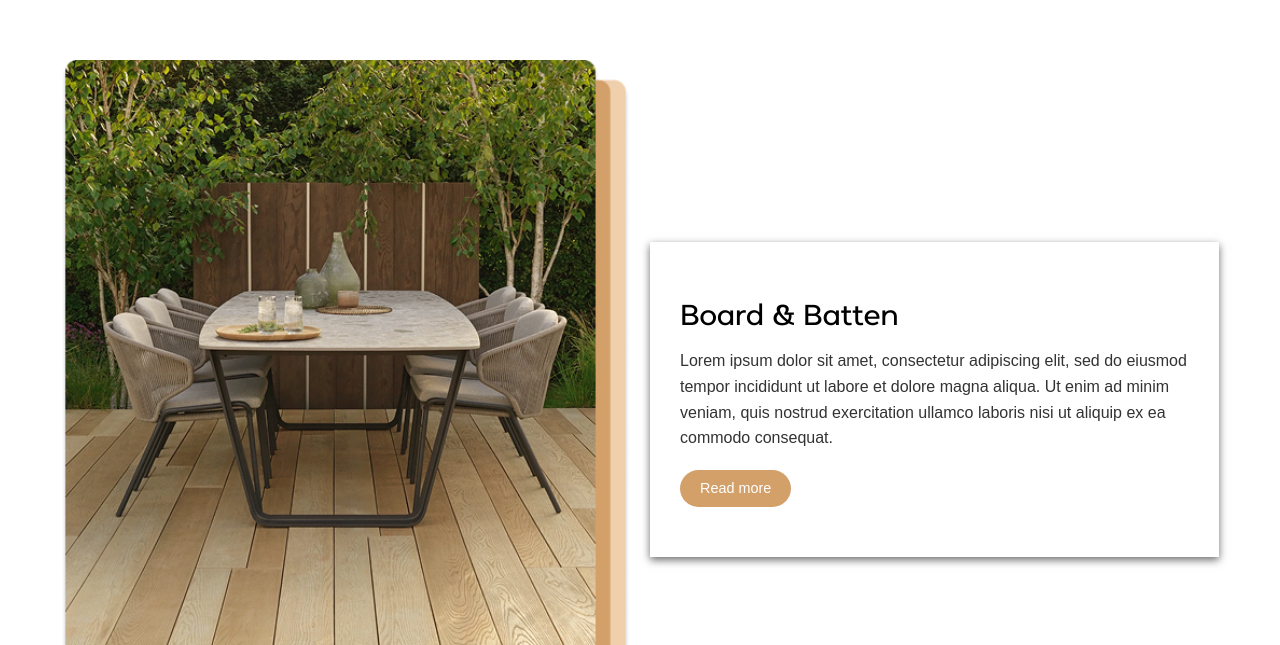
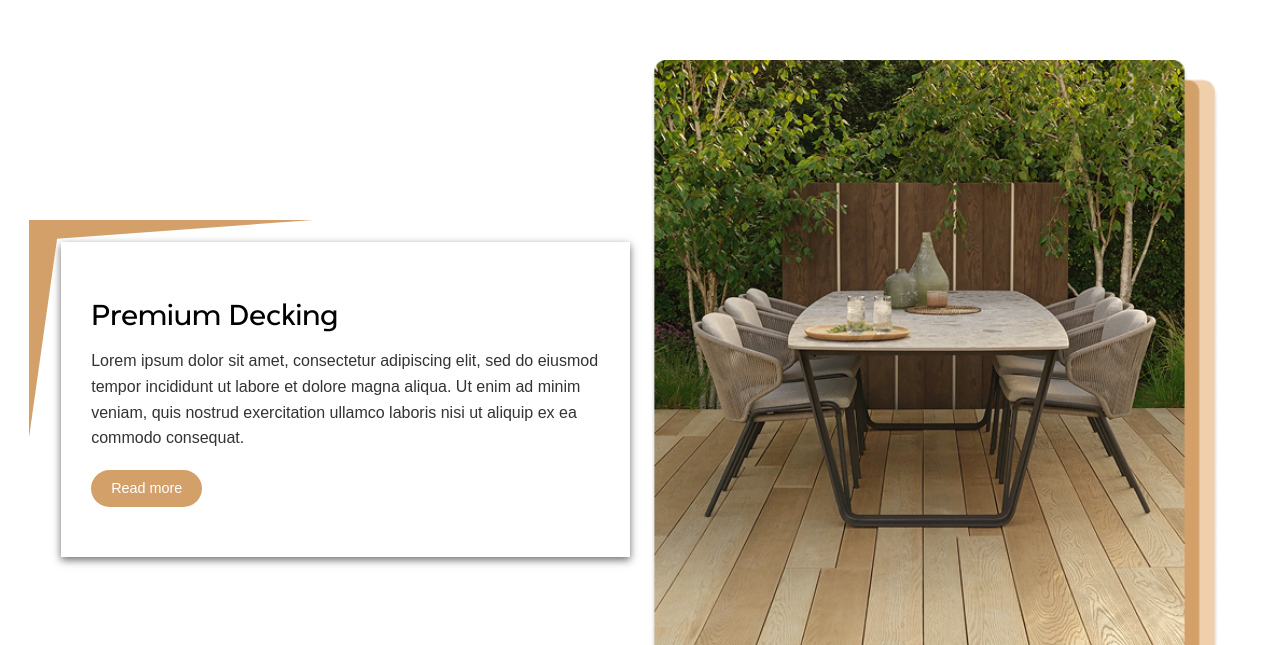
Before and after one commit to AbhiSehjal0925/Millboard-frontend, a Next.js app: page / in a window 1280 px wide. Shown: the part 3495-4140 px from the top of the page. Built offline with nearby package versions, Linux system fonts and the light colour scheme; a web font is replaced by a local one.

Commit message:
18-08-25 1st commit

```diff
--- a/src/app/components/Section3rd.tsx
+++ b/src/app/components/Section3rd.tsx
@@ -63,6 +63,15 @@ const Section3rd: React.FC = () => {
     boxSizing: "border-box",
   };
 
+  const svgStyle: React.CSSProperties = {
+    position: "absolute",
+    top: "0",
+    right: "0",
+    zIndex: 1,
+    width: isMobile ? "80px" : isTablet ? "120px" : "160px",
+    height: "auto",
+  };
+
   const heading1Style: React.CSSProperties = {
     fontSize: isMobile ? "1.2rem" : isTablet ? "1.5rem" : "1.8rem",
     fontWeight: 500,
@@ -87,8 +96,39 @@ const Section3rd: React.FC = () => {
     transition: "background-color 0.3s ease",
   };
 
-  const renderRow = (imgSrc: string) => (
+  const renderRow = (imgSrc: string, title: string, description: string, isReversed: boolean = false) => (
     <div style={rowStyle}>
+      {isReversed ? (
+        <>
+          <div style={textBoxStyle}>
+            <div style={absoluteTextStyle}>
+              <div style={heading1Style}>{title}</div>
+              <div style={heading2Style}>{description}</div>
+              <button
+                style={buttonStyle}
+                className="coolBeans"
+              >
+                Read more
+              </button>
+
+              <svg xmlns="http://www.w3.org/2000/svg" width="319" height="244" viewBox="0 0 319 244" fill="none" style={{ position: "absolute", top: "-22px", left: "-32px", zIndex: 1000, width: "50%", height: "auto" }}>
+                <path d="M0 0H319L31.5 21L0 244V0Z" fill="#D3A069" />
+              </svg>
+
+            </div>
+          </div>
+          <div style={imageBoxStyle}>
+            <Image
+              src={imgSrc}
+              alt="Section Image"
+              width={460}
+              height={300}
+              style={{ width: "100%", height: "auto", objectFit: "cover" }}
+            />
+          </div>
+        </>
+      ) : (
+        <>
           <div style={imageBoxStyle}>
             <Image
               src={imgSrc}
@@ -100,25 +140,39 @@ const Section3rd: React.FC = () => {
           </div>
           <div style={textBoxStyle}>
             <div style={absoluteTextStyle}>
-          <div style={heading1Style}>Board & Batten</div>
-          <div style={heading2Style}>
-            Lorem ipsum dolor sit amet, consectetur adipiscing elit, sed do eiusmod tempor incididunt ut labore et dolore magna aliqua. Ut enim ad minim veniam, quis nostrud exercitation ullamco laboris nisi ut aliquip ex ea commodo consequat.
-          </div>
+              <div style={heading1Style}>{title}</div>
+              <div style={heading2Style}>{description}</div>
               <button
                 style={buttonStyle}
                 className="coolBeans"
               >
                 Read more
               </button>
+
+              <svg xmlns="http://www.w3.org/2000/svg" width="319" height="244" viewBox="0 0 319 244" fill="none" style={{ position: "absolute", top: "-22px", right: "-32px", zIndex: 1000, width: "50%", height: "auto" }}>
+                <path d="M319 0H0L287.5 21L319 244V0Z" fill="#D3A069" />
+              </svg>
+
             </div>
           </div>
+        </>
+      )}
     </div>
   );
 
   return (
     <section style={sectionStyle}>
-      {renderRow("/images/section3rdimg2.png")}
-      {renderRow("/images/section3rdimg1.png")}
+      {renderRow(
+        "/images/section3rdimg2.png",
+        "Board & Batten",
+        "Lorem ipsum dolor sit amet, consectetur adipiscing elit, sed do eiusmod tempor incididunt ut labore et dolore magna aliqua. Ut enim ad minim veniam, quis nostrud exercitation ullamco laboris nisi ut aliquip ex ea commodo consequat."
+      )}
+      {renderRow(
+        "/images/section3rdimg1.png",
+        "Premium Decking",
+        "Lorem ipsum dolor sit amet, consectetur adipiscing elit, sed do eiusmod tempor incididunt ut labore et dolore magna aliqua. Ut enim ad minim veniam, quis nostrud exercitation ullamco laboris nisi ut aliquip ex ea commodo consequat.",
+        true
+      )}
     </section>
   );
 };
--- a/src/app/components/Section5th.tsx
+++ b/src/app/components/Section5th.tsx
@@ -74,7 +74,6 @@ const styles = {
     alignItems: "center",
     justifyContent: "center",
     padding: "20px",
-    margin: '10px 0',
   },
 };
 
@@ -97,7 +96,7 @@ const Section5th: React.FC = () => {
               900: { slidesPerView: 2 },
               1200: { slidesPerView: 3 },
             }}
-            style={{ width: "100%", padding: "0 40px" }}
+            style={{ width: "100%" }}
           >
             <SwiperSlide>
               <div style={styles.card}>
@@ -136,8 +135,16 @@ const Section5th: React.FC = () => {
       <style jsx global>{`
         .swiper-button-next,
         .swiper-button-prev {
-          color: #f5c518 !important;
-          fill: #f5c518 !important;
+          color: #000000ff !important;
+          fill: #000000ff !important;
+        }
+
+        .swiper-button-prev {
+        margin-right: 100px !important;
+        }
+
+        .swiper-button-next {
+          margin-left: 100px !important;
         }
       `}</style>
     </section>
--- a/src/app/decorsectionsPageComponents/branchhillSe8.tsx
+++ b/src/app/decorsectionsPageComponents/branchhillSe8.tsx
@@ -33,7 +33,7 @@ export default function BranchhillSe8() {
               fontSize: "clamp(28px, 5vw, 54px)", // Responsive font
               color: "#1F2937",
               marginBottom: "8px",
-              textAlign: "center", // Center text on small screens
+              textAlign: "start", // Center text on small screens
             }}
           >
             Branch Hill Hampstead
@@ -43,7 +43,7 @@ export default function BranchhillSe8() {
               fontSize: "clamp(16px, 2.5vw, 26px)", // Responsive font
               color: "#282b30ff",
               lineHeight: "1.6",
-              textAlign: "center", // Center text on small screens
+              textAlign: "start", // Center text on small screens
             }}
           >
             Lorem ipsum dolor sit amet, consectetur adipiscing elit. Sed do eiusmod tempor
--- a/src/app/decorsectionsPageComponents/downloadsSec6.tsx
+++ b/src/app/decorsectionsPageComponents/downloadsSec6.tsx
@@ -43,7 +43,7 @@ export default function DownloadsSection() {
     backgroundColor: "#ffffff",
     color: "#000000",
     fontWeight: "600",
-    padding: "16px 48px 16px 24px",
+    padding: "10px 15px 10px 10px",
     borderRadius: "9999px",
     textDecoration: "none",
     transition: "all 0.3s ease",
--- a/src/app/decorsectionsPageComponents/nextprojectSec7.tsx
+++ b/src/app/decorsectionsPageComponents/nextprojectSec7.tsx
@@ -8,7 +8,7 @@ export default function NextProject() {
       style={{
         width: "100%",
         minHeight: "100vh",
-        backgroundImage: "url('/imagesForDecorPage/next project bg.png')",
+        backgroundImage: "url('/imagesForDecorPage/Rectangle 6751.jpg')",
         backgroundSize: "cover",
         backgroundRepeat: "no-repeat",
         backgroundPosition: "center",
@@ -65,7 +65,7 @@ export default function NextProject() {
               height={300}
               style={{
                 width: "100%",
-                height: "auto",
+                height: "500px",
                 maxWidth: "400px",
               }}
             />
--- a/src/app/productPageComponents/Section5.tsx
+++ b/src/app/productPageComponents/Section5.tsx
@@ -33,7 +33,6 @@ const Section5 = () => {
     return (
         <section
             style={{
-                // fontFamily: 'Arial, sans-serif',
                 display: 'flex',
                 flexDirection: 'column',
                 alignItems: 'center',
@@ -46,7 +45,6 @@ const Section5 = () => {
         >
             <div
                 style={{
-                    // fontFamily: 'Mansfield',
                     fontWeight: 500,
                     fontSize: '45px',
                     lineHeight: 1.2,
@@ -101,11 +99,7 @@ const Section5 = () => {
                 >
                     {accordionData.map((item, idx) => (
                         <div
-                            key={idx}
-                            style={{
-                                borderBottom: '3px solid #e2e8f0'
-                            }}
-                        >
+                            key={idx}>
                             <button
                                 onClick={() => handleAccordion(idx)}
                                 type="button"
@@ -126,7 +120,8 @@ const Section5 = () => {
                                     border: 'none',
                                     cursor: 'pointer',
                                     backgroundColor: '#6d6d6d',
-                                    // borderRadius: '8px',
+                                    borderRadius: '8px',
+                                    marginBottom: '4px',
                                 }}
                             >
                                 <span>{item.question}</span>
@@ -160,7 +155,7 @@ const Section5 = () => {
                                     overflow: 'hidden',
                                     transition: 'max-height 0.3s ease-in-out',
                                     background: '#f0f0f0',
-
+                                    marginBottom: '4px',
                                 }}
                             >
                                 <div
```
Also changed, not shown: public/imagesForDecorPage/Rectangle 6751.jpg (added), public/imagesForDecorPage/next project bg.png (deleted), src/app/subComponents/TestimonialsCard.tsx (line endings or trailing spaces). Lines whose indentation alone changed are shown as unchanged.
